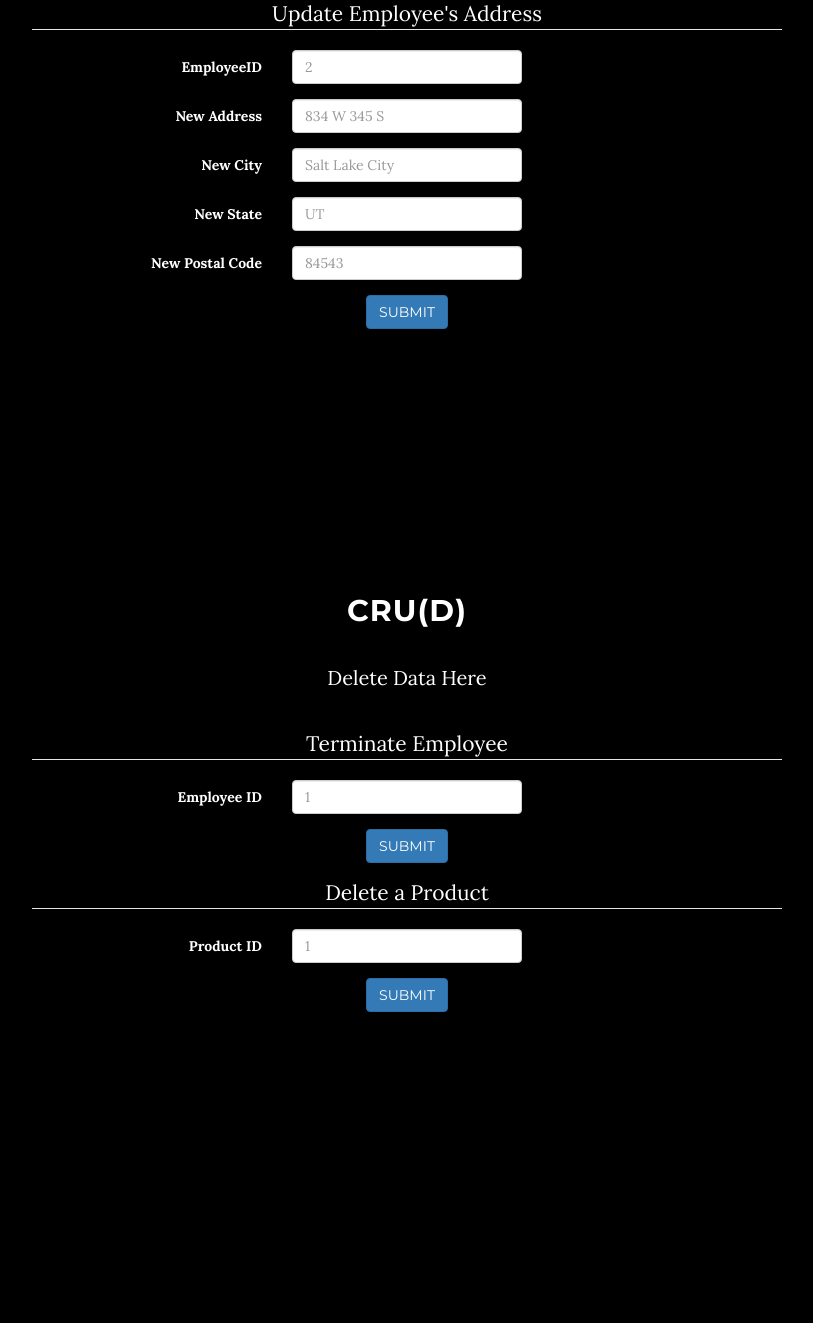
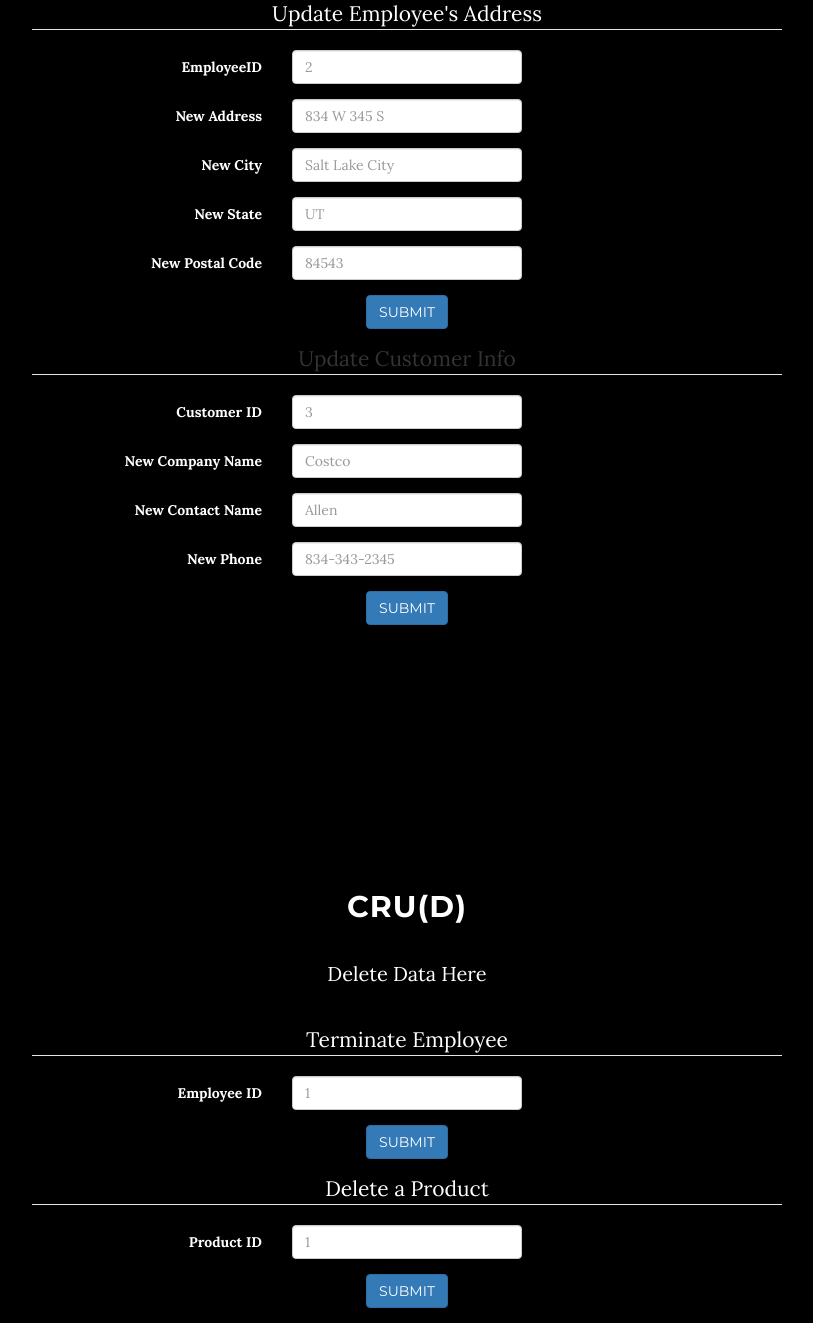
Before and after one commit to MikeO7/DBProject, a PHP site: page / in a window 1280 px wide. Shown: the part 3437-4760 px from the top of the page, without its empty margins (233-1046 px from the left). Before the commit the page ends 4464 px from the top, so only its background shows below. Run offline with PHP 8.4, Linux system fonts and the light colour scheme; some libraries are stand-ins or nearby versions.

Commit message:
Update Finé!

```diff
--- a/www/index.php
+++ b/www/index.php
@@ -327,7 +327,8 @@
             <div class="col-lg-8 col-lg-offset-2">
                 <h2>CR(U)D</h2>
                 <p>Update data here.</p>
-                <form class="form-horizontal">
+
+                <form class="form-horizontal" action="update_employees.php" method="post">
 					<fieldset>
 
 					<!-- Form Name -->
@@ -371,9 +372,9 @@
 
 					<!-- Text input-->
 					<div class="form-group">
-					  <label class="col-md-4 control-label" for="PostalCod">New Postal Code</label>
+					  <label class="col-md-4 control-label" for="PostalCode">New Postal Code</label>
 					  <div class="col-md-4">
-					  <input id="PostalCod" name="PostalCod" type="text" placeholder="84543" class="form-control input-md">
+					  <input id="PostalCode" name="PostalCode" type="text" placeholder="84543" class="form-control input-md">
 
 					  </div>
 					</div>
@@ -388,6 +389,60 @@
 
 					</fieldset>
 					</form>
+
+					<form class="form-horizontal" action="update_customers.php" method="post">
+					<fieldset>
+
+					<!-- Form Name -->
+					<legend>Update Customer Info</legend>
+
+					<!-- Text input-->
+					<div class="form-group">
+					  <label class="col-md-4 control-label" for="Customerid">Customer ID</label>
+					  <div class="col-md-4">
+					  <input id="Customerid" name="Customerid" type="text" placeholder="3" class="form-control input-md">
+
+					  </div>
+					</div>
+
+					<!-- Text input-->
+					<div class="form-group">
+					  <label class="col-md-4 control-label" for="CompayName">New Company Name</label>
+					  <div class="col-md-4">
+					  <input id="CompayName" name="CompayName" type="text" placeholder="Costco" class="form-control input-md">
+
+					  </div>
+					</div>
+
+					<!-- Text input-->
+					<div class="form-group">
+					  <label class="col-md-4 control-label" for="ContactName">New Contact Name</label>
+					  <div class="col-md-4">
+					  <input id="ContactName" name="ContactName" type="text" placeholder="Allen" class="form-control input-md">
+
+					  </div>
+					</div>
+
+					<!-- Text input-->
+					<div class="form-group">
+					  <label class="col-md-4 control-label" for="Phone">New Phone</label>
+					  <div class="col-md-4">
+					  <input id="Phone" name="Phone" type="text" placeholder="834-343-2345" class="form-control input-md">
+
+					  </div>
+					</div>
+
+					<!-- Button -->
+					<div class="form-group">
+					  <label class="col-md-4 control-label" for="Submit"></label>
+					  <div class="col-md-4">
+					    <button id="Submit" name="Submit" class="btn btn-primary">Submit</button>
+					  </div>
+					</div>
+
+					</fieldset>
+					</form>
+
             </div>
         </div>
     </section>
```
Also changed, not shown: www/update_customers.php (added, +19 -0 lines), www/update_employees.php (+6 -9 lines).
